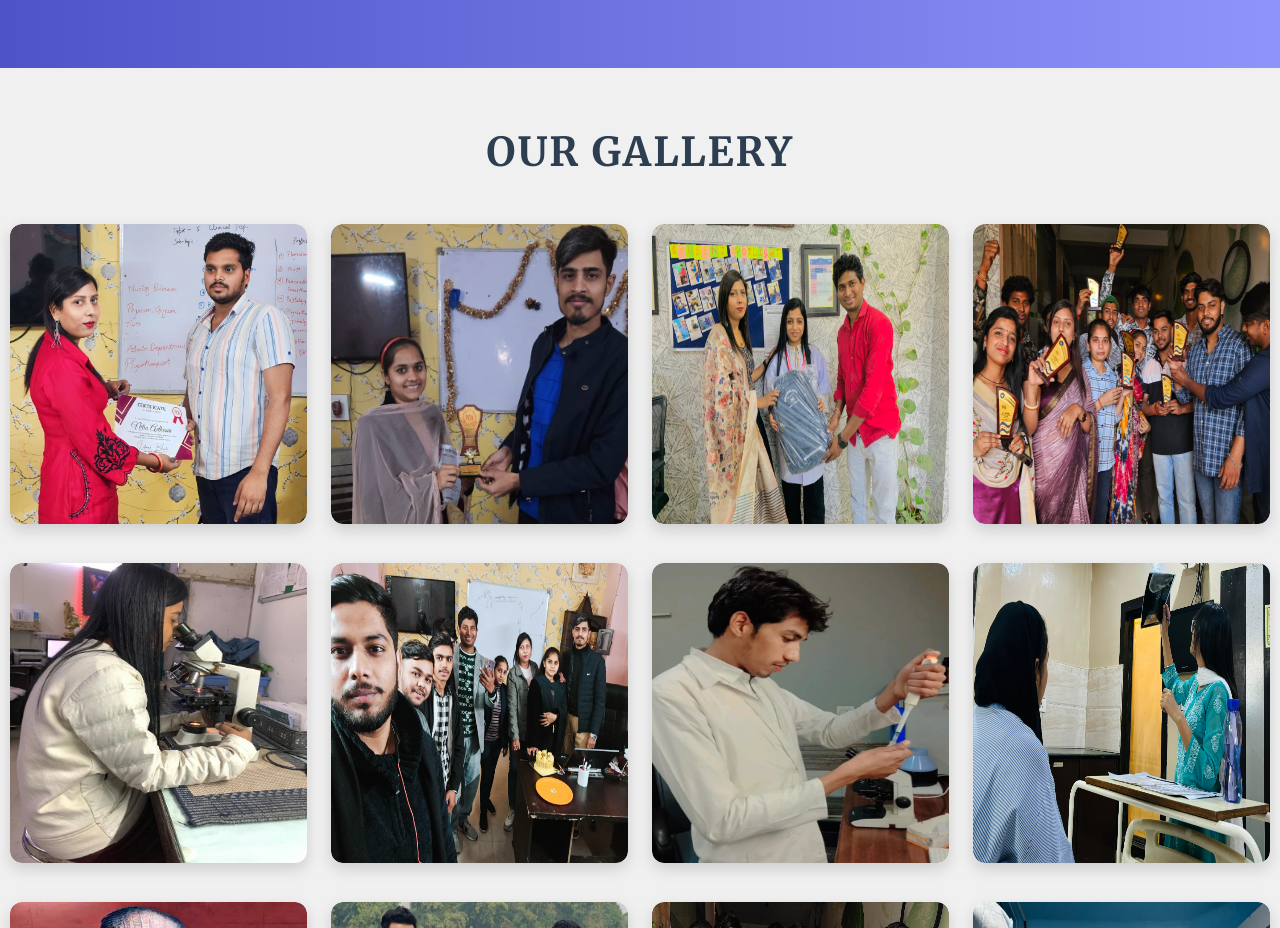
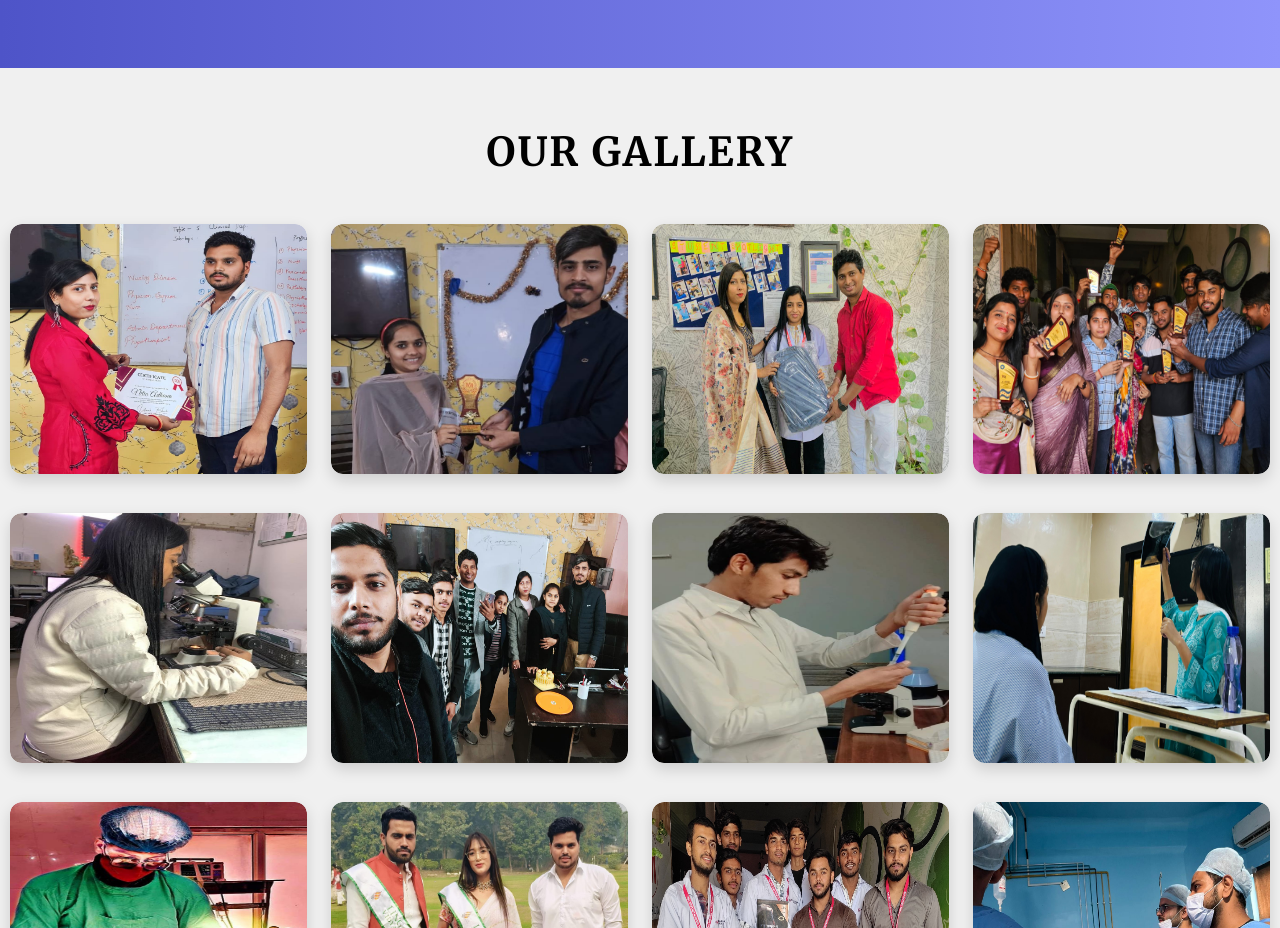
Before and after one commit to AAbhishek1234/medicalMission, a React (Create React App) app: page / in a window 1280 px wide. Shown: the part 7360-8288 px from the top of the page. Built offline with nearby package versions, Linux system fonts and the light colour scheme.

Commit message:
add course section

```diff
--- a/src/components/gallery.css
+++ b/src/components/gallery.css
@@ -6,9 +6,9 @@
 
 /* Gallery Title */
 .gallery-title {
-  font-family: 'Arial', sans-serif;
+  font-family: 'Merriweather', serif !important;
   font-size: 2.5rem;
-  color: #2c3e50;
+  color: #000000 !important;
   font-weight: 700;
   text-transform: uppercase;
   letter-spacing: 2px;
@@ -36,7 +36,7 @@
 /* Ensure all images have the same height and width */
 .gallery-image {
   width: 100%;
-  height: 300px; /* Fixed height for consistency */
+  height: 250px; /* Fixed height for consistency */
   object-fit: fill;
   border-radius: 12px;
   transition: transform 0.3s ease-in-out;
```
